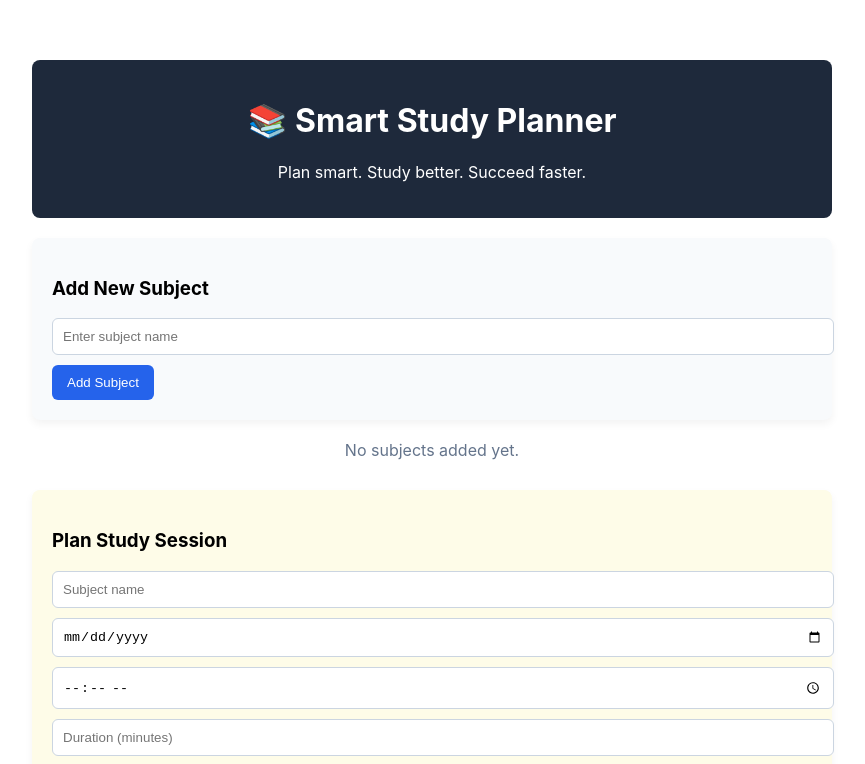
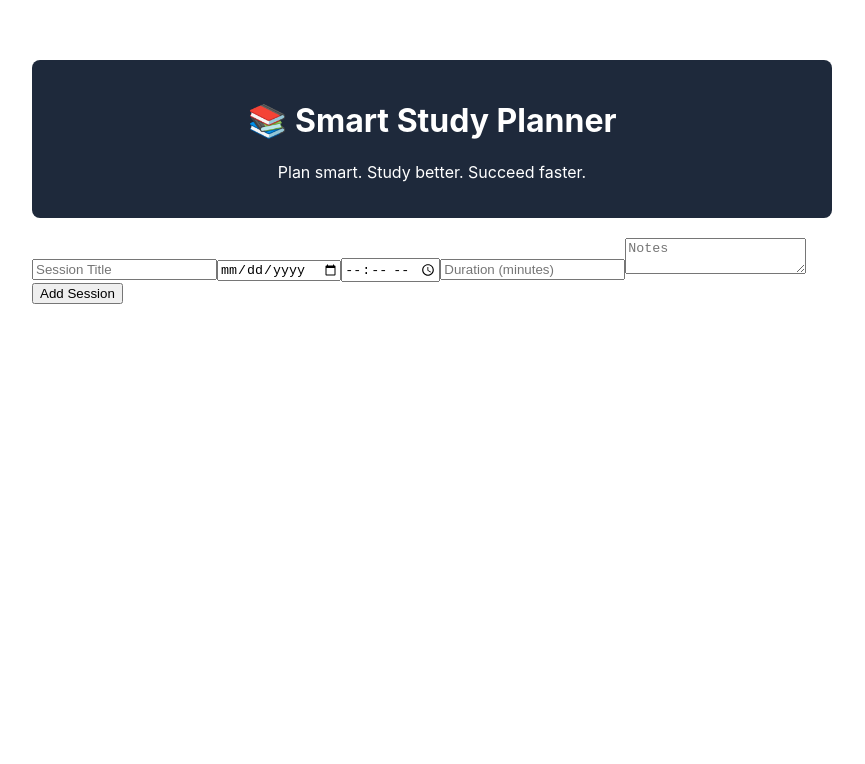
Before and after one commit to goodsujan/Study-planner, a React (Create React App) app: page / in a window 1280 px wide. Shown: the top 764 px of the page, without its empty margins (208-1073 px from the left). Built offline with nearby package versions, Linux system fonts and the light colour scheme.

Commit message:
Add edit functionality for study sessions with localStorage persistence

```diff
--- a/src/App.js
+++ b/src/App.js
@@ -5,16 +5,20 @@ import SubjectForm from './components/SubjectForm';
 import SubjectList from './components/SubjectList';
 import SessionForm from './components/SessionForm';
 import SessionList from './components/SessionList';
+import { generateSmartSchedule } from "./utils/scheduler";
 import { loadFromStorage, saveToStorage } from "./utils/localStorage";
 
 function App() {
   const [sessions, setSessions] = useState(() => loadFromStorage("sessions"));
   const [subjects, setSubjects] = useState(() => loadFromStorage("subjects"));
-  const [editItem, setEditItem] = useState(null);
+  const [editSession, setEditSession] = useState(null);
+  const [dailyPlan, setDailyPlan] = useState([]);
+  const [availableTime, setAvailableTime] = useState(180);
 
   useEffect(() => {
     saveToStorage("sessions", sessions);
   }, [sessions]);
+
 
   useEffect(() => {
     saveToStorage("subjects", subjects);
@@ -57,24 +61,30 @@ function App() {
     setSessions(sessions.filter(s => s.id !== id));
   };
 
+  const updateSession = (id, updated) => {
+    setSessions(
+      sessions.map((s) =>
+        s.id === id ? { ...s, ...updated } : s
+      )
+    );
+  };
+
   return (
     <Layout>
       <Header />
 
-      <SubjectForm
-        onAddSubject={addSubject}
-        editItem={editItem}
-        onUpdate={updateSubject}
+      <SessionForm
+        addSession={addSession}
+        editData={editSession}
+        updateSession={updateSession}
+        clearEdit={() => setEditSession(null)}
       />
 
-      <SubjectList
-        subjects={subjects}
-        onDelete={deleteSubject}
-        onEdit={editSubject}
+      <SessionList
+        sessions={sessions}
+        deleteSession={deleteSession}
+        setEditSession={setEditSession}
       />
-
-      <SessionForm onAddSession={addSession} />
-      <SessionList sessions={sessions} onDelete={deleteSession} />
     </Layout>
   );
 }
--- a/src/components/SessionForm.js
+++ b/src/components/SessionForm.js
@@ -1,13 +1,19 @@
-import React, { useState } from 'react';
+import { useState, useEffect } from "react";
 
-const SessionForm = ({ onAddSession }) => {
+function SessionForm({ addSession, editSession, updateSession, clearEdit }) {
     const [form, setForm] = useState({
-        subject: '',
-        date: '',
-        time: '',
-        duration: '',
-        notes: ''
+        title: "",
+        date: "",
+        time: "",
+        duration: "",
+        notes: ""
     });
+
+    useEffect(() => {
+        if (editSession) {
+            setForm(editSession);
+        }
+    }, [editSession]);
 
     const handleChange = (e) => {
         setForm({ ...form, [e.target.name]: e.target.value });
@@ -15,96 +21,41 @@ const SessionForm = ({ onAddSession }) => {
 
     const handleSubmit = (e) => {
         e.preventDefault();
+        if (!form.title || !form.date || !form.time || !form.duration) return;
 
-        if (!form.subject || !form.date || !form.time || !form.duration) return;
+        if (editSession) {
+            updateSession(form.id, form);
+            clearEdit();
+        } else {
+            addSession({ ...form, id: Date.now() });
+        }
 
-        onAddSession(form);
-        setForm({ subject: '', date: '', time: '', duration: '', notes: '' });
+        setForm({ title: "", date: "", time: "", duration: "", notes: "" });
     };
 
     return (
-        <form style={styles.form} onSubmit={handleSubmit}>
-            <h3>Plan Study Session</h3>
-
+        <form onSubmit={handleSubmit} style={{ marginTop: "20px" }}>
             <input
-                name="subject"
-                placeholder="Subject name"
-                value={form.subject}
+                type="text"
+                name="title"
+                placeholder="Session Title"
+                value={form.title}
                 onChange={handleChange}
-                style={styles.input}
             />
-
+            <input type="date" name="date" value={form.date} onChange={handleChange} />
+            <input type="time" name="time" value={form.time} onChange={handleChange} />
             <input
-                name="date"
-                type="date"
-                value={form.date}
-                onChange={handleChange}
-                style={styles.input}
-            />
-
-            <input
-                name="time"
-                type="time"
-                value={form.time}
-                onChange={handleChange}
-                style={styles.input}
-            />
-
-            <input
+                type="number"
                 name="duration"
-                type="number"
                 placeholder="Duration (minutes)"
                 value={form.duration}
                 onChange={handleChange}
-                style={styles.input}
             />
+            <textarea name="notes" placeholder="Notes" value={form.notes} onChange={handleChange}></textarea>
 
-            <textarea
-                name="notes"
-                placeholder="Notes (optional)"
-                value={form.notes}
-                onChange={handleChange}
-                style={styles.textarea}
-            />
-
-            <button type="submit" style={styles.button}>
-                Add Session
-            </button>
+            <button type="submit">{editSession ? "Update Session" : "Add Session"}</button>
         </form>
     );
-};
-
-const styles = {
-    form: {
-        background: '#fefce8',
-        padding: '20px',
-        borderRadius: '8px',
-        marginTop: '30px',
-        boxShadow: '0 4px 8px rgba(0,0,0,0.05)'
-    },
-    input: {
-        width: '100%',
-        padding: '10px',
-        marginBottom: '10px',
-        borderRadius: '6px',
-        border: '1px solid #cbd5e1'
-    },
-    textarea: {
-        width: '100%',
-        padding: '10px',
-        height: '70px',
-        marginBottom: '10px',
-        borderRadius: '6px',
-        border: '1px solid #cbd5e1'
-    },
-    button: {
-        padding: '10px 15px',
-        background: '#16a34a',
-        color: '#fff',
-        border: 'none',
-        borderRadius: '6px',
-        cursor: 'pointer'
-    }
-};
+}
 
 export default SessionForm;
--- a/src/components/SessionList.js
+++ b/src/components/SessionList.js
@@ -1,62 +1,17 @@
-import React from 'react';
-
-const SessionList = ({ sessions, onDelete }) => {
-    if (sessions.length === 0) {
-        return <p style={styles.empty}>No sessions planned yet.</p>;
-    }
-
+function SessionList({ sessions, deleteSession, setEditSession }) {
     return (
-        <div style={styles.container}>
-            <h3>Planned Study Sessions</h3>
-
+        <ul>
             {sessions.map((s) => (
-                <div key={s.id} style={styles.item}>
-                    <div>
-                        <strong>{s.subject}</strong><br />
-                        {s.date} at {s.time} — {s.duration} min
-                        {s.notes && <p style={styles.note}>📝 {s.notes}</p>}
-                    </div>
-
-                    <button
-                        onClick={() => onDelete(s.id)}
-                        style={styles.deleteBtn}
-                    >
-                        ❌
-                    </button>
-                </div>
+                <li key={s.id}>
+                    <span>
+                        {s.title} — {s.duration} min on {s.date} at {s.time}
+                    </span>
+                    <button onClick={() => setEditSession(s)}>✏</button>
+                    <button onClick={() => deleteSession(s.id)}>❌</button>
+                </li>
             ))}
-        </div>
+        </ul>
     );
-};
-
-const styles = {
-    container: {
-        marginTop: '20px'
-    },
-    item: {
-        background: '#ecfeff',
-        padding: '12px',
-        borderRadius: '6px',
-        marginBottom: '10px',
-        display: 'flex',
-        justifyContent: 'space-between',
-        alignItems: 'center'
-    },
-    deleteBtn: {
-        border: 'none',
-        background: 'transparent',
-        cursor: 'pointer',
-        fontSize: '16px'
-    },
-    empty: {
-        textAlign: 'center',
-        color: '#64748b'
-    },
-    note: {
-        marginTop: '5px',
-        fontSize: '13px',
-        color: '#475569'
-    }
-};
+}
 
 export default SessionList;
--- a/src/components/SubjectForm.js
+++ b/src/components/SubjectForm.js
@@ -1,71 +1,40 @@
-import React, { useEffect, useState } from 'react';
+import { useState, useEffect } from "react";
 
-const SubjectForm = ({ onAddSubject, editItem, onUpdate }) => {
-    const [subject, setSubject] = useState('');
+function SubjectForm({ addSubject, editData, updateSubject, clearEdit }) {
+    const [name, setName] = useState("");
 
     useEffect(() => {
-        if (editItem) {
-            setSubject(editItem.name);
-        }
-    }, [editItem]);
+        if (editData) setName(editData.name);
+    }, [editData]);
 
     const handleSubmit = (e) => {
         e.preventDefault();
+        if (!name) return;
 
-        if (!subject.trim()) return;
-
-        if (editItem) {
-            onUpdate(editItem.id, subject);
+        if (editData) {
+            updateSubject(editData.id, { name });
+            clearEdit();
         } else {
-            onAddSubject(subject);
+            addSubject({
+                id: Date.now(),
+                name,
+            });
         }
 
-        setSubject('');
+        setName("");
     };
 
     return (
-        <form style={styles.form} onSubmit={handleSubmit}>
-            <h3>{editItem ? 'Edit Subject' : 'Add New Subject'}</h3>
-
+        <form onSubmit={handleSubmit}>
             <input
                 type="text"
-                placeholder="Enter subject name"
-                value={subject}
-                onChange={(e) => setSubject(e.target.value)}
-                style={styles.input}
-                required
+                placeholder="Subject Name"
+                value={name}
+                onChange={(e) => setName(e.target.value)}
             />
-
-            <button type="submit" style={styles.button}>
-                {editItem ? 'Update Subject' : 'Add Subject'}
-            </button>
+            <button>{editData ? "Update Subject" : "Add Subject"}</button>
         </form>
     );
-};
-
-const styles = {
-    form: {
-        background: '#f8fafc',
-        padding: '20px',
-        borderRadius: '8px',
-        marginBottom: '20px',
-        boxShadow: '0 4px 8px rgba(0,0,0,0.05)'
-    },
-    input: {
-        width: '100%',
-        padding: '10px',
-        marginBottom: '10px',
-        borderRadius: '6px',
-        border: '1px solid #cbd5e1'
-    },
-    button: {
-        padding: '10px 15px',
-        background: '#2563eb',
-        color: '#fff',
-        border: 'none',
-        borderRadius: '6px',
-        cursor: 'pointer'
-    }
-};
+}
 
 export default SubjectForm;
--- a/src/components/SubjectList.js
+++ b/src/components/SubjectList.js
@@ -1,65 +1,16 @@
-import React from 'react';
+function SubjectList({ subjects, deleteSubject, setEditSubject }) {
+    return (
+        <ul>
+            {subjects.map((sub) => (
+                <li key={sub.id}>
+                    <span>{sub.name}</span>
 
-const SubjectList = ({ subjects, onDelete, onEdit }) => {
-    if (subjects.length === 0) {
-        return <p style={styles.empty}>No subjects added yet.</p>;
-    }
-
-    return (
-        <div style={styles.list}>
-            {subjects.map((sub) => (
-                <div key={sub.id} style={styles.item}>
-                    <span>{sub.name}</span>
-                    <div>
-                        <button
-                            onClick={() => onEdit(sub)}
-                            style={styles.editBtn}
-                        >
-                            ✏️
-                        </button>
-                        <button
-                            onClick={() => onDelete(sub.id)}
-                            style={styles.deleteBtn}
-                        >
-                            ❌
-                        </button>
-                    </div>
-                </div>
+                    <button onClick={() => setEditSubject(sub)}>✏</button>
+                    <button onClick={() => deleteSubject(sub.id)}>❌</button>
+                </li>
             ))}
-        </div>
+        </ul>
     );
-};
-
-const styles = {
-    list: {
-        marginTop: '10px'
-    },
-    item: {
-        background: '#e0f2fe',
-        padding: '10px',
-        borderRadius: '6px',
-        marginBottom: '8px',
-        display: 'flex',
-        justifyContent: 'space-between',
-        alignItems: 'center'
-    },
-    editBtn: {
-        border: 'none',
-        background: 'transparent',
-        cursor: 'pointer',
-        fontSize: '16px',
-        marginRight: '6px'
-    },
-    deleteBtn: {
-        border: 'none',
-        background: 'transparent',
-        cursor: 'pointer',
-        fontSize: '16px'
-    },
-    empty: {
-        textAlign: 'center',
-        color: '#64748b'
-    }
-};
+}
 
 export default SubjectList;
--- /dev/null
+++ b/src/utils/scheduler.js
@@ -0,0 +1,15 @@
+export const generateSmartSchedule = (sessions, availableMinutes) => {
+    let plan = [];
+    let total = 0;
+
+    for (let session of sessions) {
+        const duration = Number(session.duration);
+
+        if (total + duration <= availableMinutes) {
+            plan.push(session);
+            total += duration;
+        }
+    }
+
+    return plan;
+};
```
